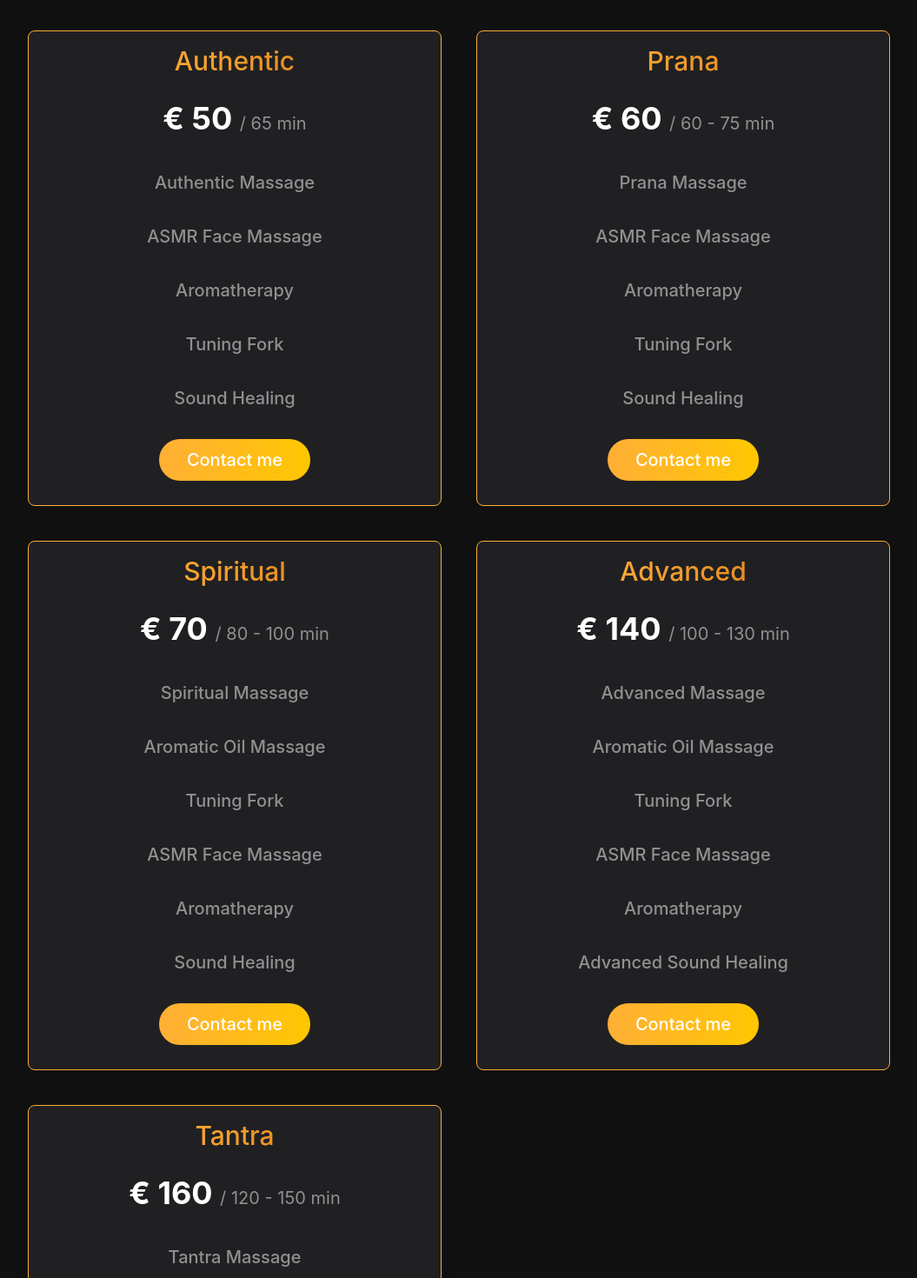
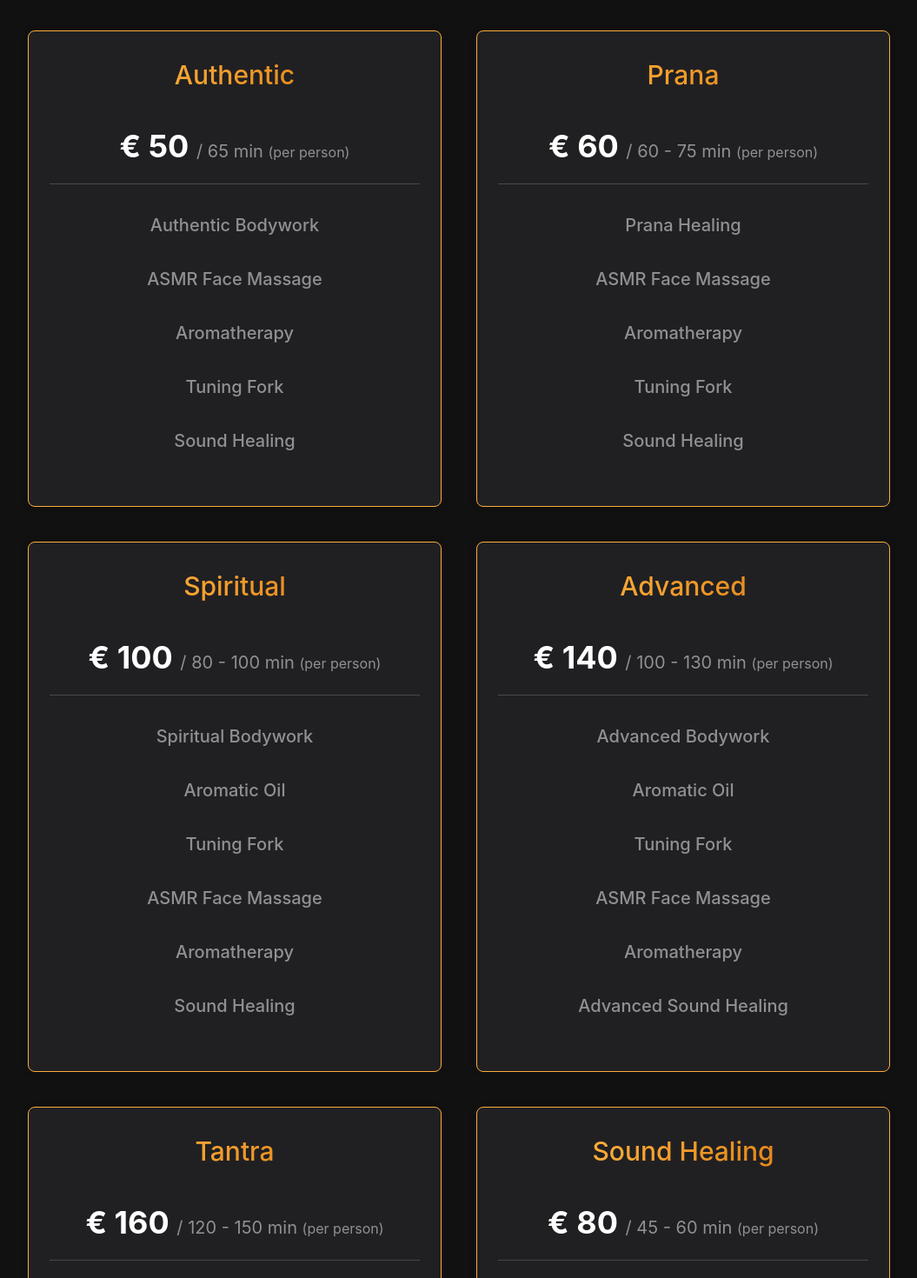
Before and after one commit to Democles85/colombo_portfolio_reworked, a Next.js app: page /pricing in a window 1280 px wide. Shown: the part 200-1670 px from the top of the page at 87% size, without its empty margins (112-1167 px from the left). Built offline with nearby package versions, Linux system fonts and the light colour scheme.

Commit message:
fix: Changed pricing

```diff
--- a/pages/pricing.tsx
+++ b/pages/pricing.tsx
@@ -60,6 +60,7 @@ const Pricing = () => {
                   <Box px={6} py={3}>
                     <Text
                       fontSize={{ base: '2xl', lg: '3xl' }}
+                      pt={'1rem'}
                       textAlign={'center'}
                       fontWeight={500}
                       color={useColorModeValue('#000', '#fff')}
@@ -68,10 +69,10 @@ const Pricing = () => {
                       {packageItem.title}
                     </Text>
 
+                    <Box py={'2rem'}>
                       {packageItem.attributes.map((attribute, _index) => (
                         <Text
                           key={_index}
-                        py={'1rem'}
                           fontSize={{ base: '3xl', lg: '4xl' }}
                           textAlign={'center'}
                           fontWeight={700}
@@ -85,10 +86,19 @@ const Pricing = () => {
                               opacity: 0.5,
                             }}
                           >
-                          / {attribute.duration} {attribute.durationType}
+                            / {attribute.duration} {attribute.durationType}{' '}
+                            <span
+                              style={{
+                                fontSize: '1rem',
+                                fontWeight: 400,
+                              }}
+                            >
+                              (per person)
+                            </span>
                           </span>{' '}
                         </Text>
                       ))}
+                      <Divider my={'1rem'} opacity={'0.2'} />
                       <Box>
                         {packageItem.services.map((service, _index) => (
                           <Box
@@ -108,22 +118,22 @@ const Pricing = () => {
                             </Text>
                           </Box>
                         ))}
-
-                      <Box
-                        display={'flex'}
-                        alignItems={'center'}
-                        justifyContent={'center'}
-                        py={'1rem'}
-                      >
-                        <Link href={'/contact'}>
-                          <Button label={'Contact me'} />
-                        </Link>
                       </Box>
                     </Box>
                   </Box>
                 </Card>
               ))}
             </SimpleGrid>
+            <Box
+              display={'flex'}
+              alignItems={'center'}
+              justifyContent={'center'}
+              py={'3rem'}
+            >
+              <Link href={'/contact'}>
+                <Button label={'Contact me'} />
+              </Link>
+            </Box>
           </Container>
         </Section>
       </Box>
--- a/util/pricing.js
+++ b/util/pricing.js
@@ -8,7 +8,7 @@ const data = {
     {
       title: 'Authentic',
       services: [
-        'Authentic Massage',
+        'Authentic Bodywork',
         'ASMR Face Massage',
         'Aromatherapy',
         'Tuning Fork',
@@ -25,7 +25,7 @@ const data = {
     {
       title: 'Prana',
       services: [
-        'Prana Massage',
+        'Prana Healing',
         'ASMR Face Massage',
         'Aromatherapy',
         'Tuning Fork',
@@ -42,8 +42,8 @@ const data = {
     {
       title: 'Spiritual',
       services: [
-        'Spiritual Massage',
-        'Aromatic Oil Massage',
+        'Spiritual Bodywork',
+        'Aromatic Oil',
         'Tuning Fork',
         'ASMR Face Massage',
         'Aromatherapy',
@@ -53,15 +53,15 @@ const data = {
         {
           duration: ['80 - 100'],
           durationType: ['min'],
-          price: ['70'],
+          price: ['100'],
         },
       ],
     },
     {
       title: 'Advanced',
       services: [
-        'Advanced Massage',
-        'Aromatic Oil Massage',
+        'Advanced Bodywork',
+        'Aromatic Oil',
         'Tuning Fork',
         'ASMR Face Massage',
         'Aromatherapy',
@@ -78,9 +78,9 @@ const data = {
     {
       title: 'Tantra',
       services: [
-        'Tantra Massage',
+        'Tantra Healing',
         'Energetic Bodywork',
-        'Aromatic Oil Massage',
+        'Aromatic Oil',
         'ASMR Face Massage',
         'Aromatherapy',
         'Tuning Fork',
@@ -94,6 +94,17 @@ const data = {
         },
       ],
     },
+    {
+      title: 'Sound Healing',
+      services: ['Sound Healing'],
+      attributes: [
+        {
+          duration: ['45 - 60'],
+          durationType: ['min'],
+          price: ['80'],
+        },
+      ],
+    },
   ],
 };
 
```
Lines whose indentation alone changed are shown as unchanged.
